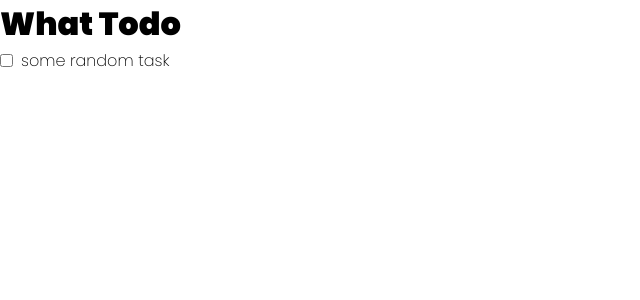
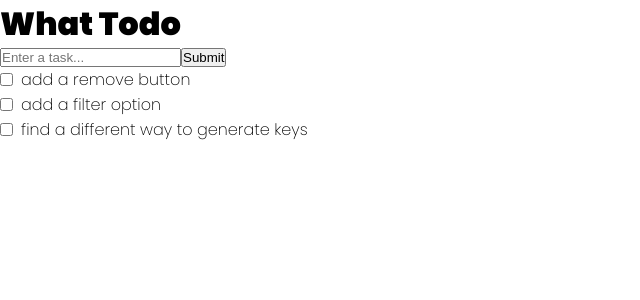
Before and after one commit to DamienLR/todo-app, a React (Create React App) app in the folder todo-app/: page / in a window 1280 px wide. Shown: the top 300 px of the page, without its empty margins (0-640 px from the left). Built offline with nearby package versions, Linux system fonts and the light colour scheme.

Commit message:
create EnterNewTodo

```diff
--- a/todo-app/src/App.jsx
+++ b/todo-app/src/App.jsx
@@ -1,10 +1,10 @@
-import Todo from "./components/Todo";
+import EnterNewTodo from "./components/EnterNewTodo";
 
 export default function App() {
   return (
     <div className="App">
       <h1 className="font-primary">What Todo</h1>
-      <Todo task="some random task" />
+      <EnterNewTodo />
     </div>
   );
 }
--- /dev/null
+++ b/todo-app/src/components/EnterNewTodo.jsx
@@ -0,0 +1,56 @@
+import React, { useState } from "react";
+import Todo from "./Todo";
+
+export default function EnterNewTodo() {
+  const [newTask, setNewTask] = useState("");
+  const [taskArray, setTaskArray] = useState([
+    "add a remove button",
+    "add a filter option",
+    "find a different way to generate keys",
+  ]);
+
+  const renderTaskArray = taskArray.map((task, index) => {
+    return (
+      <div key={index}>
+        <Todo task={task} />
+      </div>
+    );
+  });
+
+  const handleSubmit = (event) => {
+    event.preventDefault();
+    setTaskArray(() => taskArray.concat(newTask));
+    setNewTask("");
+  };
+
+  const handleChange = (event) => {
+    setNewTask(event.target.value);
+  };
+
+  const conditionalRender = () => {
+    if (!taskArray.length) {
+      return (
+        <div>
+          <p>No tasks.</p>
+        </div>
+      );
+    } else {
+      return <React.Fragment>{renderTaskArray}</React.Fragment>;
+    }
+  };
+
+  return (
+    <div>
+      <form onSubmit={handleSubmit}>
+        <input
+          placeholder="Enter a task..."
+          type="text"
+          value={newTask}
+          onChange={handleChange}
+        />
+        <button type="submit">Submit</button>
+      </form>
+      {conditionalRender()}
+    </div>
+  );
+}
```
